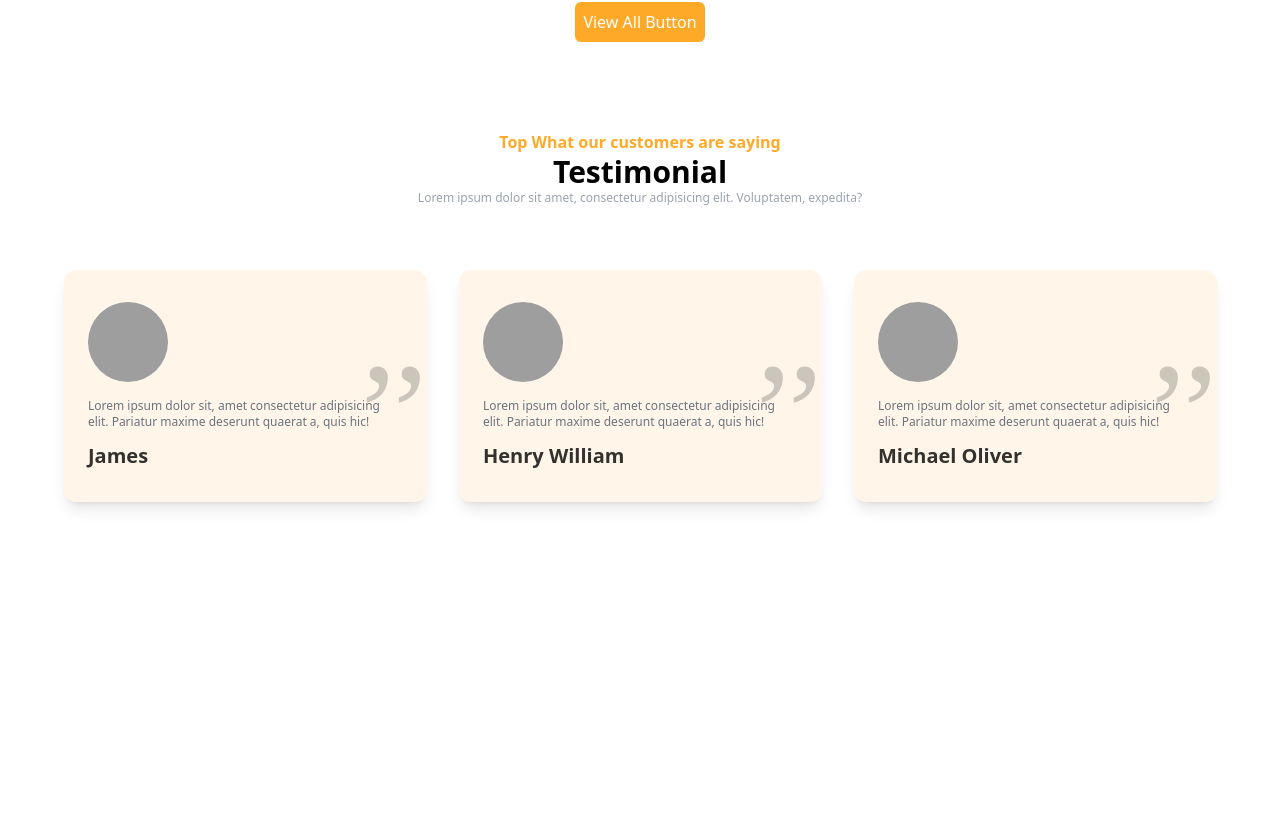
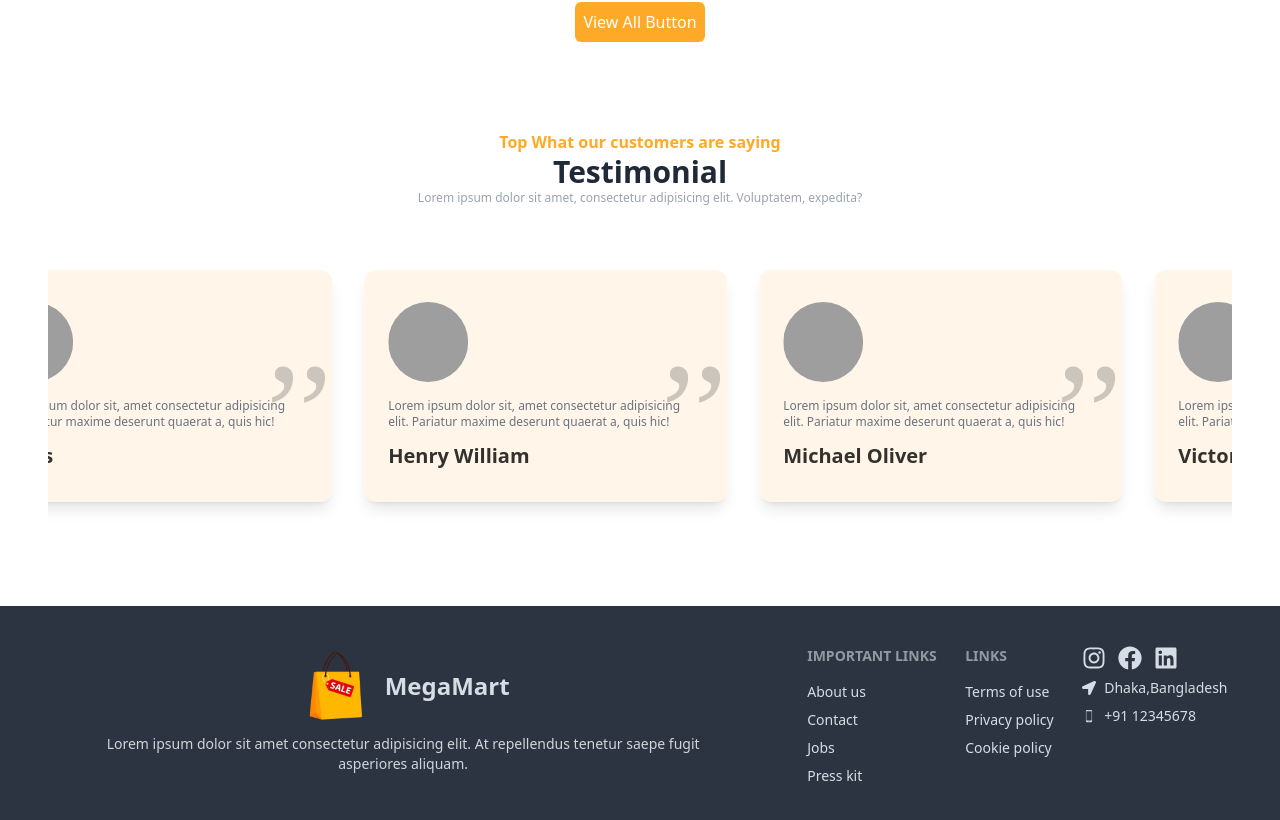
Before and after one commit to Rakibul-Islam05/Ecommerce-Web, a React (Vite) app: page / in a window 1280 px wide. Shown: the part 3078-3898 px from the top of the page. Before the commit the page ends 3684 px from the top, so only its background shows below. Built offline with nearby package versions, Linux system fonts and the light colour scheme; grey boxes are pictures that could not be loaded.

Commit message:
full complete footer section

```diff
--- a/index.html
+++ b/index.html
@@ -4,7 +4,7 @@
     <meta charset="UTF-8" />
     <link rel="icon" type="image/svg+xml" href="/vite.svg" />
     <meta name="viewport" content="width=device-width, initial-scale=1.0" />
-    <title>Vite + React</title>
+    <title>MegaMart</title>
   </head>
   <body>
     <div id="root"></div>
--- a/package.json
+++ b/package.json
@@ -29,6 +29,7 @@
     "@types/react-dom": "^18.2.19",
     "@vitejs/plugin-react": "^4.2.1",
     "autoprefixer": "^10.4.18",
+    "daisyui": "^4.11.1",
     "eslint": "^8.56.0",
     "eslint-plugin-react": "^7.33.2",
     "eslint-plugin-react-hooks": "^4.6.0",
--- a/src/App.jsx
+++ b/src/App.jsx
@@ -9,6 +9,7 @@ import TopProduct from './Components/TopProducts/TopProduct'
 import Banner from './Components/Banner/Banner'
 import Subscribe from './Components/Subscribe/Subscribe'
 import Testimonials from './Components/Testimonials/Testimonials'
+import Footer from './Components/Footer/Footer'
 
 
 function App() {
@@ -32,6 +33,7 @@ function App() {
       <Subscribe></Subscribe>
       <Products></Products>
       <Testimonials></Testimonials>
+      <Footer></Footer>
     </div>
   )
 }
--- /dev/null
+++ b/src/Components/Footer/Footer.jsx
@@ -0,0 +1,56 @@
+import React from 'react';
+import logo from "../../assets/logo.png"
+import { FaInstagram } from "react-icons/fa";
+import { FaFacebook } from "react-icons/fa";
+import { FaLinkedin } from "react-icons/fa";
+import { FaLocationArrow } from "react-icons/fa";
+import { IoIosPhonePortrait } from "react-icons/io";
+
+
+
+const Footer = () => {
+    return (
+        <div className=''>
+            <footer className=" footer p-10 bg-neutral text-neutral-content">
+                <nav className='md:col-span-2 flex flex-col justify-center items-center'>
+                    <div className='flex justify-center items-center gap-2'>
+                        <img src={logo} alt="" className='h-20' />
+                        <h1 className='text-2xl font-bold'>MegaMart</h1>
+                    </div>
+                    <p className='text-gray-300 w-5/6 text-center'>Lorem ipsum dolor sit amet consectetur adipisicing elit. At repellendus tenetur saepe fugit asperiores aliquam.</p>
+                </nav>
+                <nav>
+                    <h6 className="footer-title">Important Links</h6>
+                    <a className="link link-hover">About us</a>
+                    <a className="link link-hover">Contact</a>
+                    <a className="link link-hover">Jobs</a>
+                    <a className="link link-hover">Press kit</a>
+                </nav>
+                <nav>
+                    <h6 className="footer-title">Links</h6>
+                    <a className="link link-hover">Terms of use</a>
+                    <a className="link link-hover">Privacy policy</a>
+                    <a className="link link-hover">Cookie policy</a>
+                </nav>
+                <nav>
+                    <div className='flex gap-3 text-2xl'>
+                        <FaInstagram />
+                        <FaFacebook />
+                        <FaLinkedin />
+                    </div>
+                    <div className='flex items-center gap-2'>
+                        <FaLocationArrow />
+                        <p>Dhaka,Bangladesh</p>
+                    </div>
+                    <div className='flex items-center gap-2'>
+                        <IoIosPhonePortrait />
+                        <p>+91 12345678</p>
+                    </div>
+
+                </nav>
+            </footer>
+        </div>
+    );
+};
+
+export default Footer;
--- a/tailwind.config.js
+++ b/tailwind.config.js
@@ -19,5 +19,11 @@ export default {
       }
     },
   },
-  plugins: [],
+  plugins: [
+    require('daisyui'),
+  ],
+  daisyui: {
+    darkTheme: "light",
+   },
+
 }
```
Also changed, not shown: 1 other file (tests, documents, lock files or other folders).
